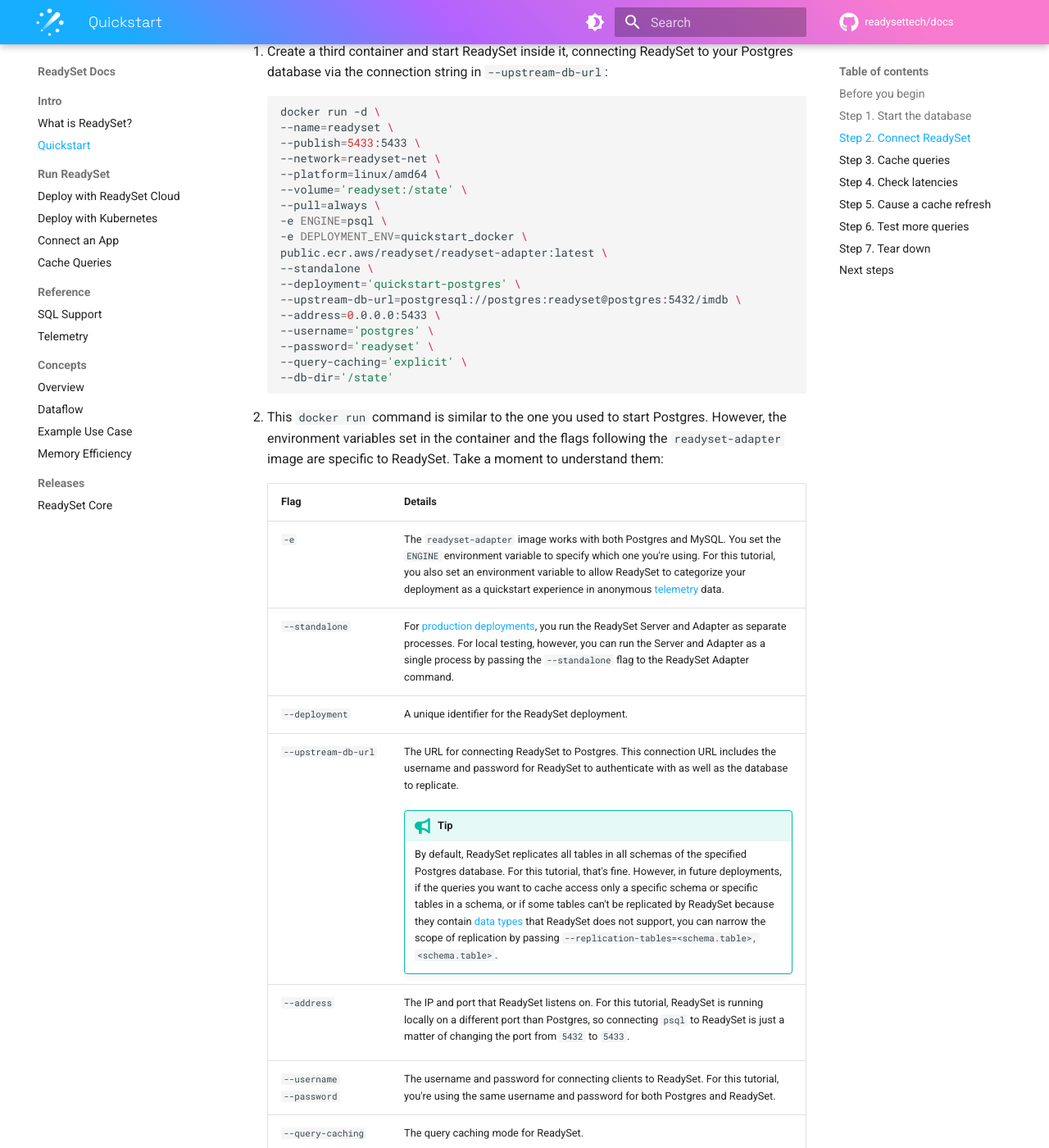
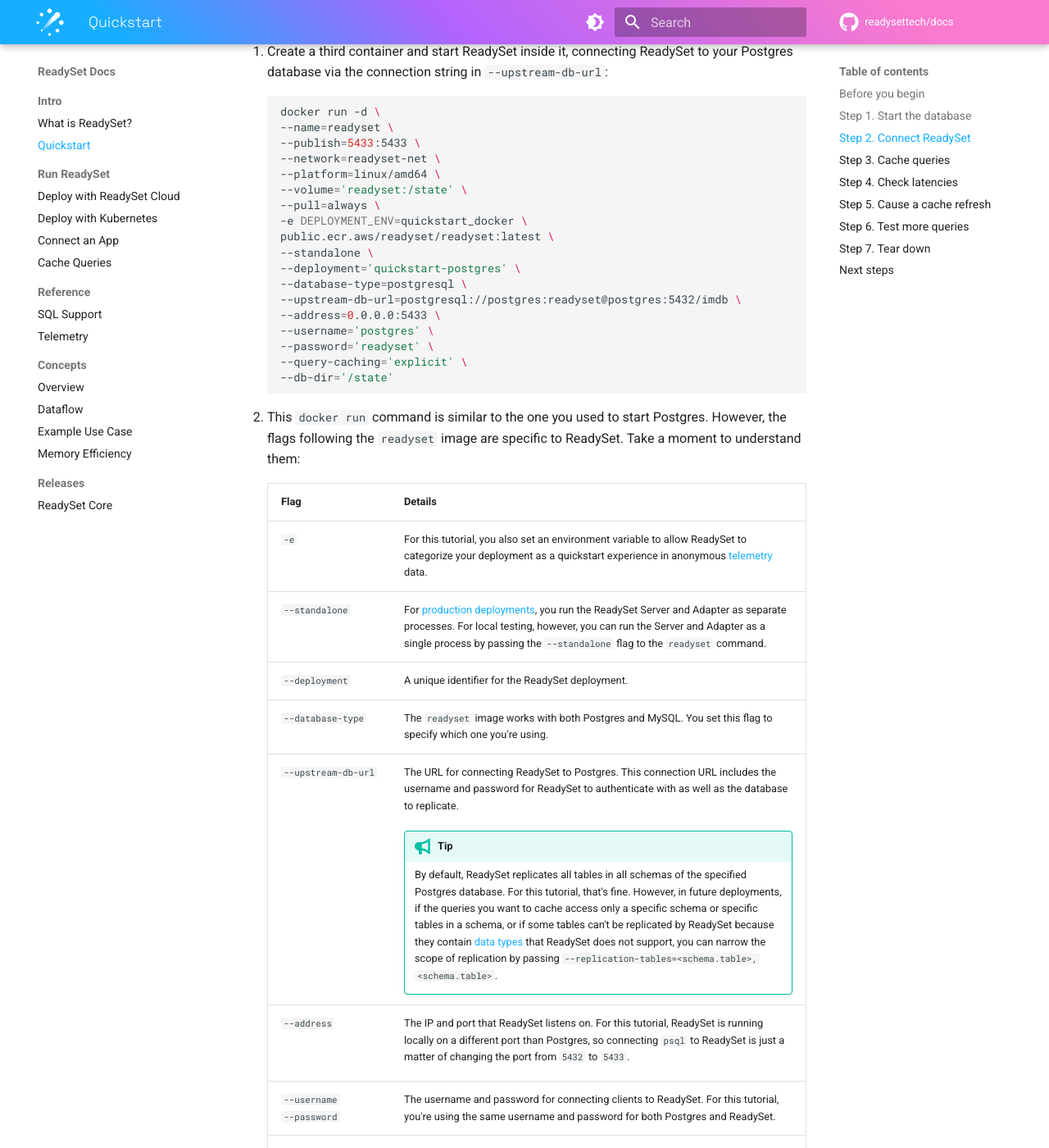
Before and after one commit to readysettech/docs-old, an MkDocs documentation site: the page built from docs/guides/quickstart.md, in a window 1280 px wide and 1400 px high, scrolled down 4159 px. Shown: the whole window at 82% size. Built offline with MkDocs 1.6.1 and Material for MkDocs 9.7.7, drawn with Linux system fonts in a browser that asks for light colours; comment, search, counter and statistics services are not loaded.

Commit message:
Change readyset-adapter to readyset in quickstart
- Update the readyset command
   - Change the image
   - Change the ENGINE env variable to the --database-type flag
- Update the command explanation

Fixes: DOC-83

````diff
--- a/docs/guides/quickstart.md
+++ b/docs/guides/quickstart.md
@@ -206,11 +206,11 @@
     --platform=linux/amd64 \
     --volume='readyset:/state' \
     --pull=always \
-    -e ENGINE=psql \
     -e DEPLOYMENT_ENV=quickstart_docker \
-    public.ecr.aws/readyset/readyset-adapter:latest \
+    public.ecr.aws/readyset/readyset:latest \
     --standalone \
     --deployment='quickstart-postgres' \
+    --database-type=postgresql \
     --upstream-db-url=postgresql://postgres:readyset@postgres:5432/imdb \
     --address=0.0.0.0:5433 \
     --username='postgres' \
@@ -219,13 +219,14 @@
     --db-dir='/state'
     ```
 
-2. This `docker run` command is similar to the one you used to start Postgres. However, the environment variables set in the container and the flags following the `readyset-adapter` image are specific to ReadySet. Take a moment to understand them:
+2. This `docker run` command is similar to the one you used to start Postgres. However, the flags following the `readyset` image are specific to ReadySet. Take a moment to understand them:
 
     Flag | Details
     -----|--------
-    `-e` | The `readyset-adapter` image works with both Postgres and MySQL. You set the `ENGINE` environment variable to specify which one you're using. For this tutorial, you also set an environment variable to allow ReadySet to categorize your deployment as a quickstart experience in anonymous [telemetry](../reference/telemetry.md) data.
-    `--standalone` | <p>For [production deployments](deploy-readyset-kubernetes.md), you run the ReadySet Server and Adapter as separate processes. For local testing, however, you can run the Server and Adapter as a single process by passing the `--standalone` flag to the ReadySet Adapter command.</p>
+    `-e` |  For this tutorial, you also set an environment variable to allow ReadySet to categorize your deployment as a quickstart experience in anonymous [telemetry](../reference/telemetry.md) data.
+    `--standalone` | <p>For [production deployments](deploy-readyset-kubernetes.md), you run the ReadySet Server and Adapter as separate processes. For local testing, however, you can run the Server and Adapter as a single process by passing the `--standalone` flag to the `readyset` command.</p>
     `--deployment` | A unique identifier for the ReadySet deployment.
+    `--database-type` | The `readyset` image works with both Postgres and MySQL. You set this flag to specify which one you're using.
     `--upstream-db-url` | <p>The URL for connecting ReadySet to Postgres. This connection URL includes the username and password for ReadySet to authenticate with as well as the database to replicate.</p><div class="admonition tip"><p class="admonition-title">Tip</p><p>By default, ReadySet replicates all tables in all schemas of the specified Postgres database. For this tutorial, that's fine. However, in future deployments, if the queries you want to cache access only a specific schema or specific tables in a schema, or if some tables can't be replicated by ReadySet because they contain [data types](../reference/sql-support/#data-types) that ReadySet does not support, you can narrow the scope of replication by passing `--replication-tables=<schema.table>,<schema.table>`.</p>
     `--address` | The IP and port that ReadySet listens on. For this tutorial, ReadySet is running locally on a different port than Postgres, so connecting `psql` to ReadySet is just a matter of changing the port from `5432` to `5433`.</p>
     `--username`<br>`--password`| The username and password for connecting clients to ReadySet. For this tutorial, you're using the same username and password for both Postgres and ReadySet.
````
